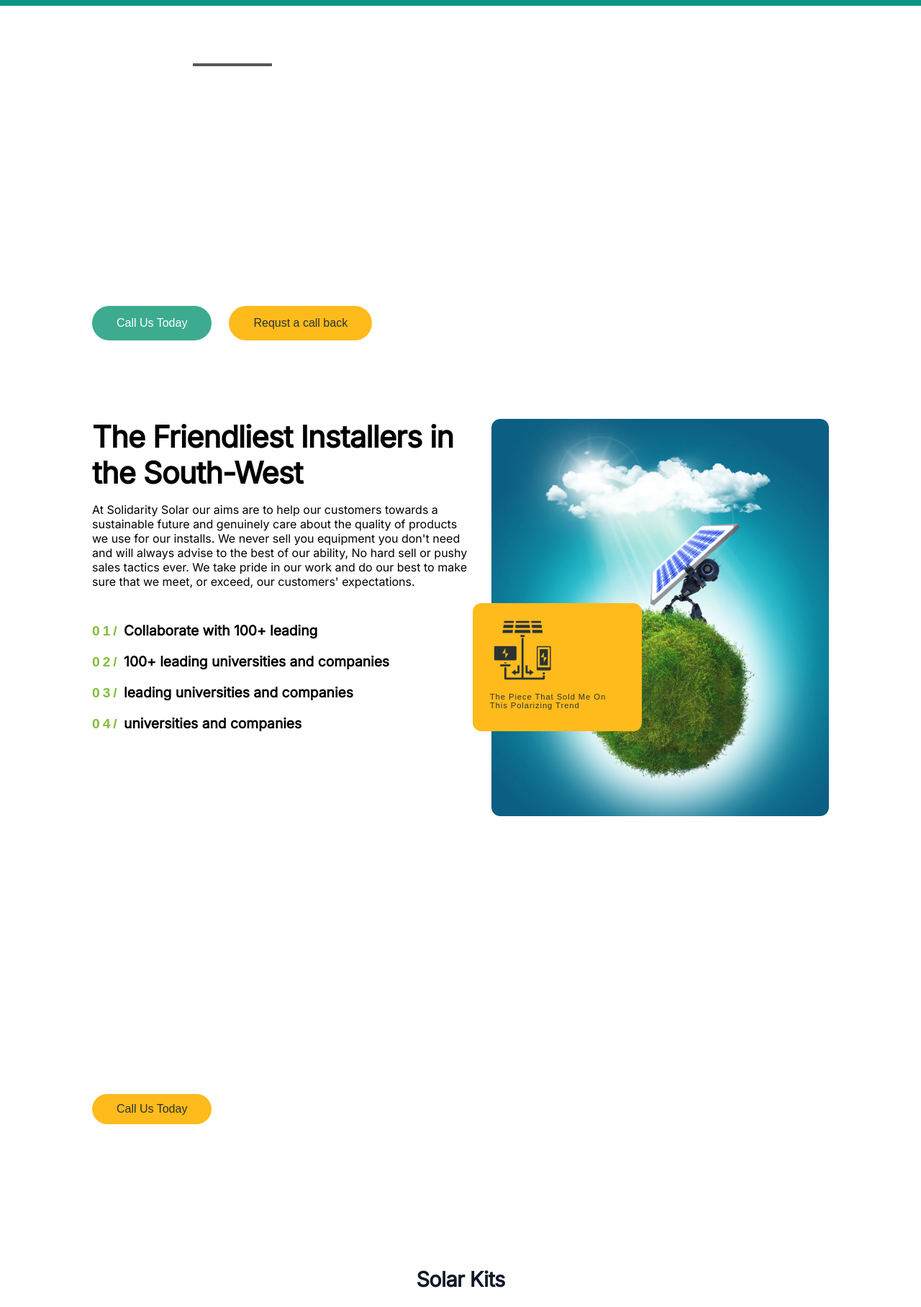
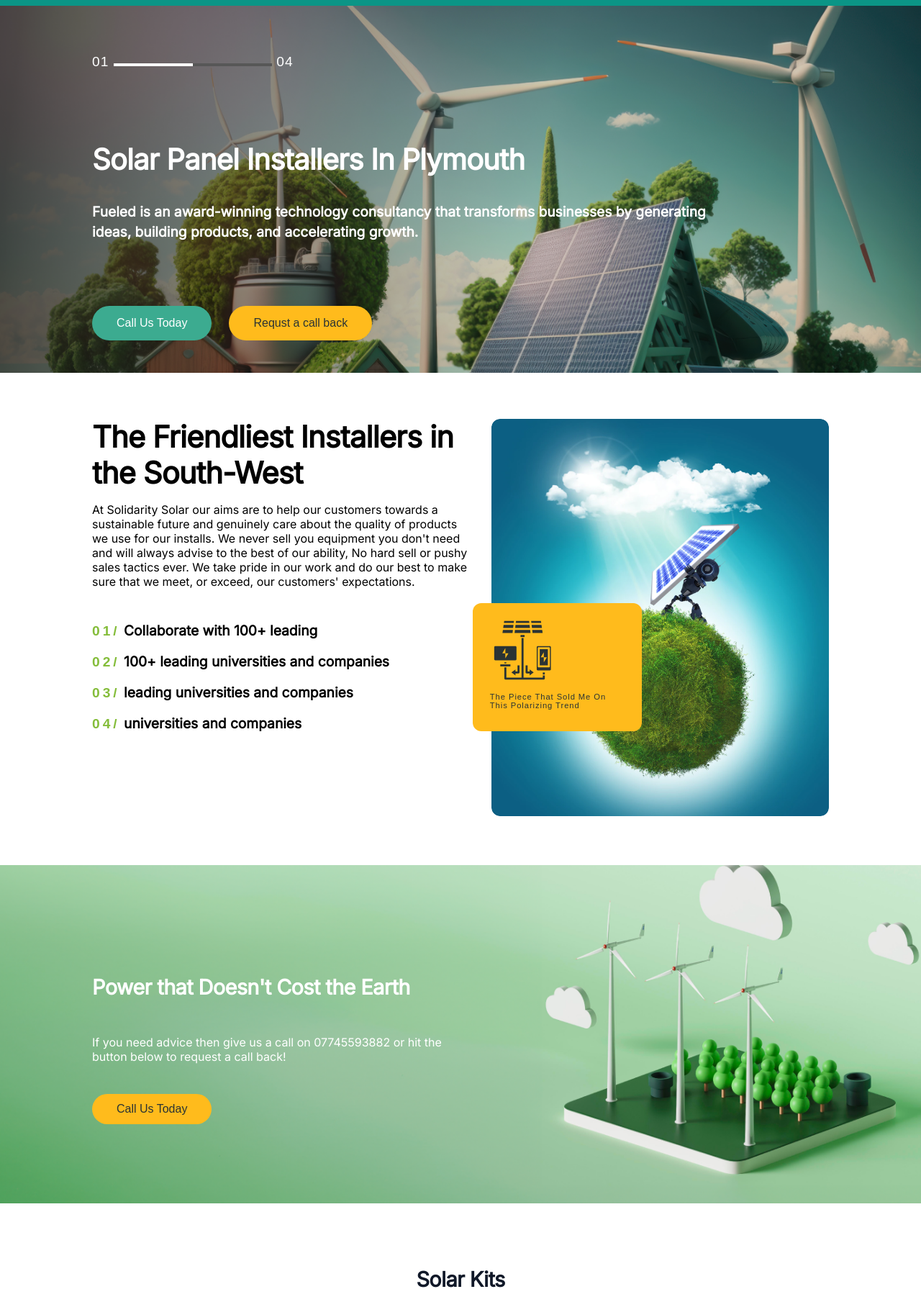
Before and after one commit to Nourmeena/Langing-page-for-solar-company.github.io, a plain HTML site: page index.html in a window 1280 px wide. Shown: the part 78-1894 px from the top of the page at 72% size. Drawn offline with Linux system fonts and the light colour scheme; files whose address does not match are found by name.

Commit message:
Update style.css

```diff
--- a/css/style.css
+++ b/css/style.css
@@ -80,7 +80,7 @@ a {
 /*Home container*/
 
 .home-container {
-    background: url(..images/solar-panels-meadow1.png);
+    background: url(../images/solar-panels-meadow1.png);
     background-size: cover;
     background-repeat: no-repeat;
     height: 40%;
@@ -259,7 +259,7 @@ a {
 /*call us*/
 .callUs-container {
     height: 470px;
-    background: url(images/81161.png) no-repeat center/cover;
+    background: url(../images/81161.png) no-repeat center/cover;
 }
 
 .callUs-content {
@@ -353,7 +353,7 @@ a {
 /*Repair section*/
 
 .repair-container {
-    background: url(images/81161\(1\).png) no-repeat center/cover;
+    background: url(../images/81161\(1\).png) no-repeat center/cover;
     height: 460px;
     display: flex;
     justify-content: center;
```
